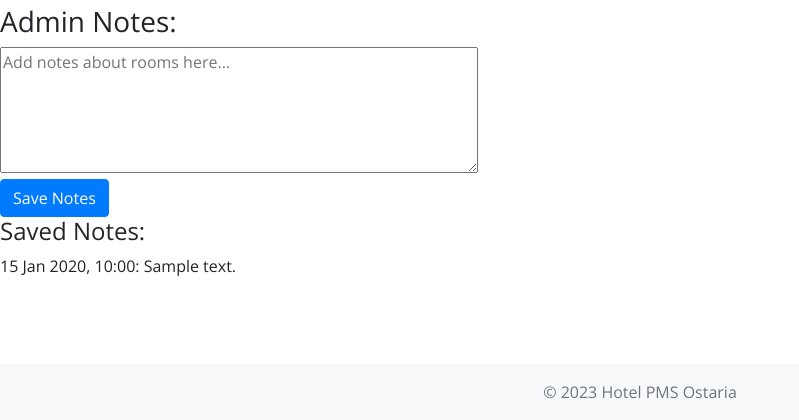
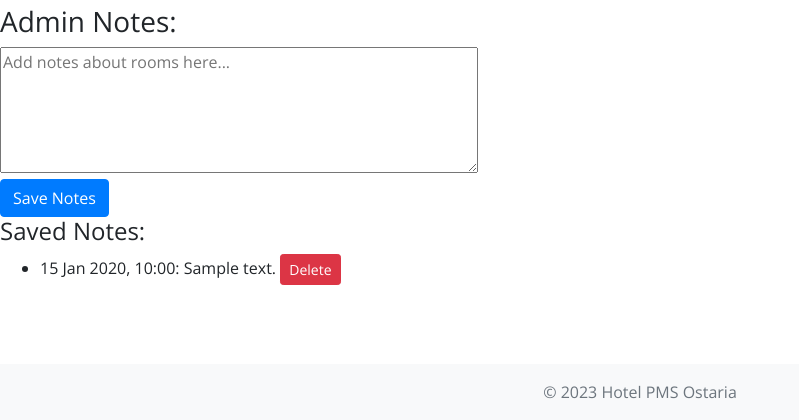
Before and after one commit to jagonzas/hotelPMS, a Django app: page /list_bookings/ in a window 1280 px wide. Shown: the part 380-800 px from the top of the page, without its empty margins (0-799 px from the left). Run offline with Django 4.2, Linux system fonts and the light colour scheme; a user stored in the database is signed in; data comes from the database, SQL or seed files in the repository; both versions use the stored data as it was after the commit; tables that the repository leaves empty hold one stand-in row (values such as "Sample post"); some libraries are stand-ins or nearby versions.

Commit message:
added delete button for notes

```diff
--- a/hotel_pms/templates/hotel_pms/list_bookings.html
+++ b/hotel_pms/templates/hotel_pms/list_bookings.html
@@ -46,7 +46,6 @@
     </tbody>
 </table>
 
-
 <!-- Notes Section -->
 <div class="notes-section">
     <h3>Admin Notes:</h3>
@@ -56,15 +55,32 @@
         <br>
         <input type="submit" value="Save Notes" class="btn btn-primary">
     </form>
-    <div class="saved-notes">
-        <h4>Saved Notes:</h4>
+
+    <h4>Saved Notes:</h4>
+    <ul>
         {% for note in admin_notes %}
-        <p>{{ note.timestamp|date:"d M Y, H:i" }}: {{ note.note }}</p>
+            <li>
+                {{ note.timestamp|date:"d M Y, H:i" }}: {{ note.note }}
+                <form method="post" style="display: inline;">
+                    {% csrf_token %}
+                    <input type="hidden" name="delete_note" value="{{ note.id }}">
+                    <input type="submit" class="btn btn-danger btn-sm" value="Delete">
+                </form>
+            </li>
         {% empty %}
-        <p>No notes saved.</p>
+            <li>No notes saved.</li>
         {% endfor %}
-    </div>
+    </ul>
 </div>
 
+<script>
+    document.querySelectorAll('.btn-danger').forEach(function(button) {
+        button.addEventListener('click', function(e) {
+            if (!confirm('Are you sure you want to delete this note?')) {
+                e.preventDefault();
+            }
+        });
+    });
+</script>
 
 {% endblock %}
--- a/hotel_pms/views.py
+++ b/hotel_pms/views.py
@@ -259,6 +259,15 @@ def list_bookings(request):
 
     admin_notes = AdminNotes.objects.all().order_by('-timestamp')
 
+    if 'delete_note' in request.POST and request.user.is_superuser:
+        note_id = request.POST['delete_note']
+        try:
+            note = AdminNotes.objects.get(id=note_id)
+            note.delete()
+        except AdminNotes.DoesNotExist:
+            # Optionally handle if the note doesn't exist; might not be necessary
+            pass
+
 
     # Order by start_date in ascending order
     bookings = Booking.objects.order_by('start_date')
```
Also changed, not shown: db.sqlite3.
